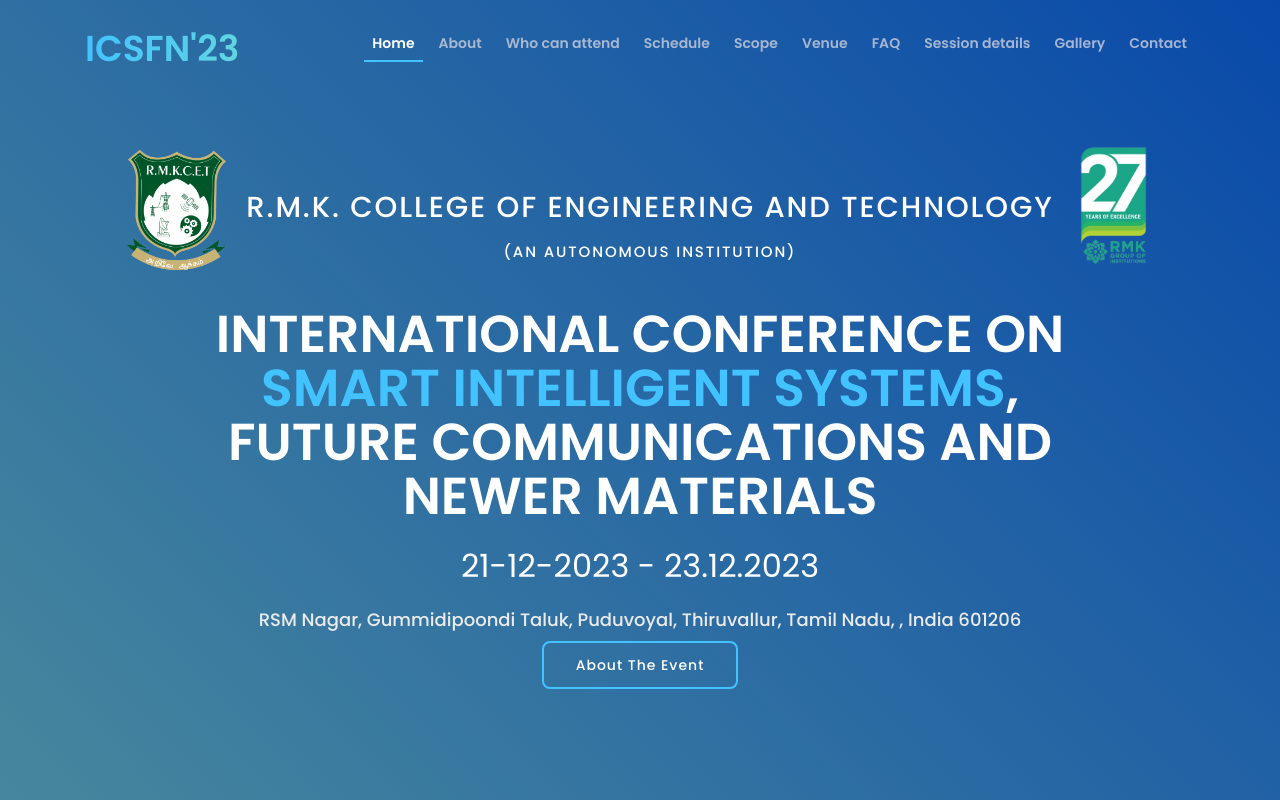
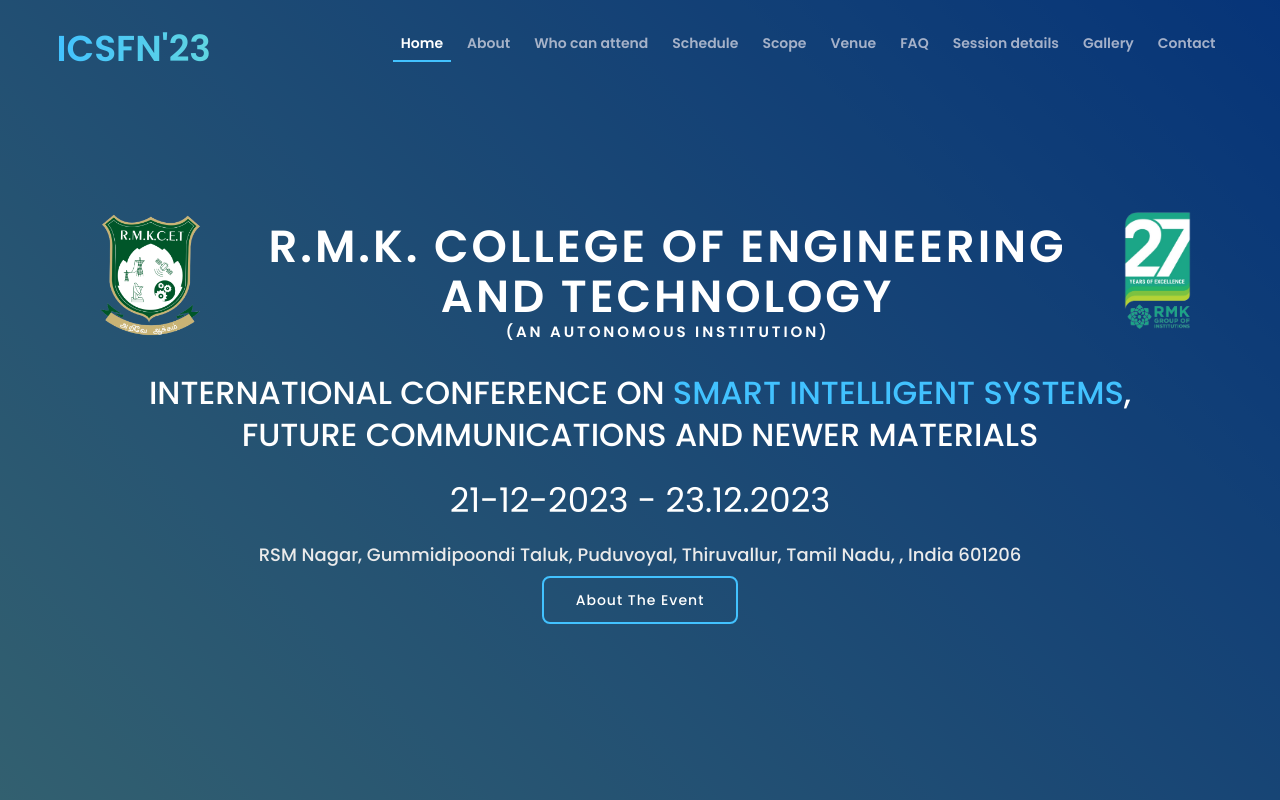
Before and after one commit to Jagadeesh-tamizh/ICSNF, a plain HTML site: page index.html in a window 1280 px wide. Shown: the top 800 px of the page. Drawn offline with Linux system fonts and the light colour scheme.

Commit message:
Update style.css

```diff
--- a/css/style.css
+++ b/css/style.css
@@ -20,9 +20,6 @@
   --mobile-nav: #000;
 
   --bgImage: linear-gradient(45deg, rgb(104, 196, 224),rgb(13, 105, 243));
-
-
-
 }
 
 * {
@@ -184,6 +181,12 @@ h6 {
   color: #fff;
 }
 
+
+#header .container {
+  display: flex;
+  flex-direction: row;
+  justify-content: space-between ;
+}
 /*--------------------------------------------------------------
 # Navigation Menu
 --------------------------------------------------------------*/
@@ -401,7 +404,7 @@ body.mobile-nav-active #mobile-nav-toggle {
   width: 100%;
   height: auto;
   background: var(--bgImage) top center;
-  box-shadow: inset 20000px 20000px rgba(0, 0, 0, 0.3);
+  box-shadow: inset 20000px 20000px rgba(0, 0, 0, 0.5);
   background-size: cover;
   overflow: hidden;
   padding: 2em 0em;
@@ -430,7 +433,7 @@ body.mobile-nav-active #mobile-nav-toggle {
 }
 
 #intro .intro__paragraph {
-  margin: 20px;
+  margin: 20px 30px;
 }
 
 #intro .logo {
@@ -443,10 +446,10 @@ body.mobile-nav-active #mobile-nav-toggle {
 
 #intro h1 {
   color: #fff;
-  font-size: 52px;
-  font-weight: 600;
+  font-size: 32px !important;
+  font-weight: 500;
   text-transform: uppercase;
-  line-height: 54px;
+  line-height: 42px;
   padding: 0em 2em;
 }
 
@@ -505,9 +508,9 @@ body.mobile-nav-active #mobile-nav-toggle {
 }
 
 #intro #logo-text {
-  font-weight: 500;
-  font-size: 29px;
-  line-height: 40px;
+  font-weight: 600;
+  font-size: 45px !important;
+  line-height: 50px;
   display: flex;
   align-items: center;
   justify-content: center;
@@ -518,13 +521,14 @@ body.mobile-nav-active #mobile-nav-toggle {
 
 #intro .intro-date{
   color: #fff;
+  font-size: 34px;
 }
 
 #intro .autonomous{
   font-size: 15px;
   color: #fff;
   position: absolute;
-  bottom: -5px;
+  bottom: -25px;
 }
 
 #intro #logo-image{
@@ -632,6 +636,25 @@ h6 {
 
 #attendee i{
   color: green;
+}
+/*--------------------------------------------------------------
+# Patrons section
+--------------------------------------------------------------*/
+#patrons .team-gallery .img-desc p:first-child {
+  font-weight:500;
+  font-size: 20px;
+}
+
+#patrons .team-gallery .img-desc p {
+      margin: 0 0 20px 0;
+}
+
+#patrons .team-gallery .img-title h3 {
+  font-weight:bolder;
+}
+
+#patrons h3{
+  font-weight: 420;
 }
 
 /*--------------------------------------------------------------
@@ -1671,6 +1694,12 @@ h4 {
   }
 }
 
+@media (min-width: 1200px){
+  #header .container {
+    max-width: 1197px;
+  }
+}
+
 @media (max-width: 1199px) {
   #header .container {
     max-width: 100%;
@@ -1684,6 +1713,9 @@ h4 {
   }
 
 }
+
+
+
 
 @media (max-width: 991px) {
   #header {
```
